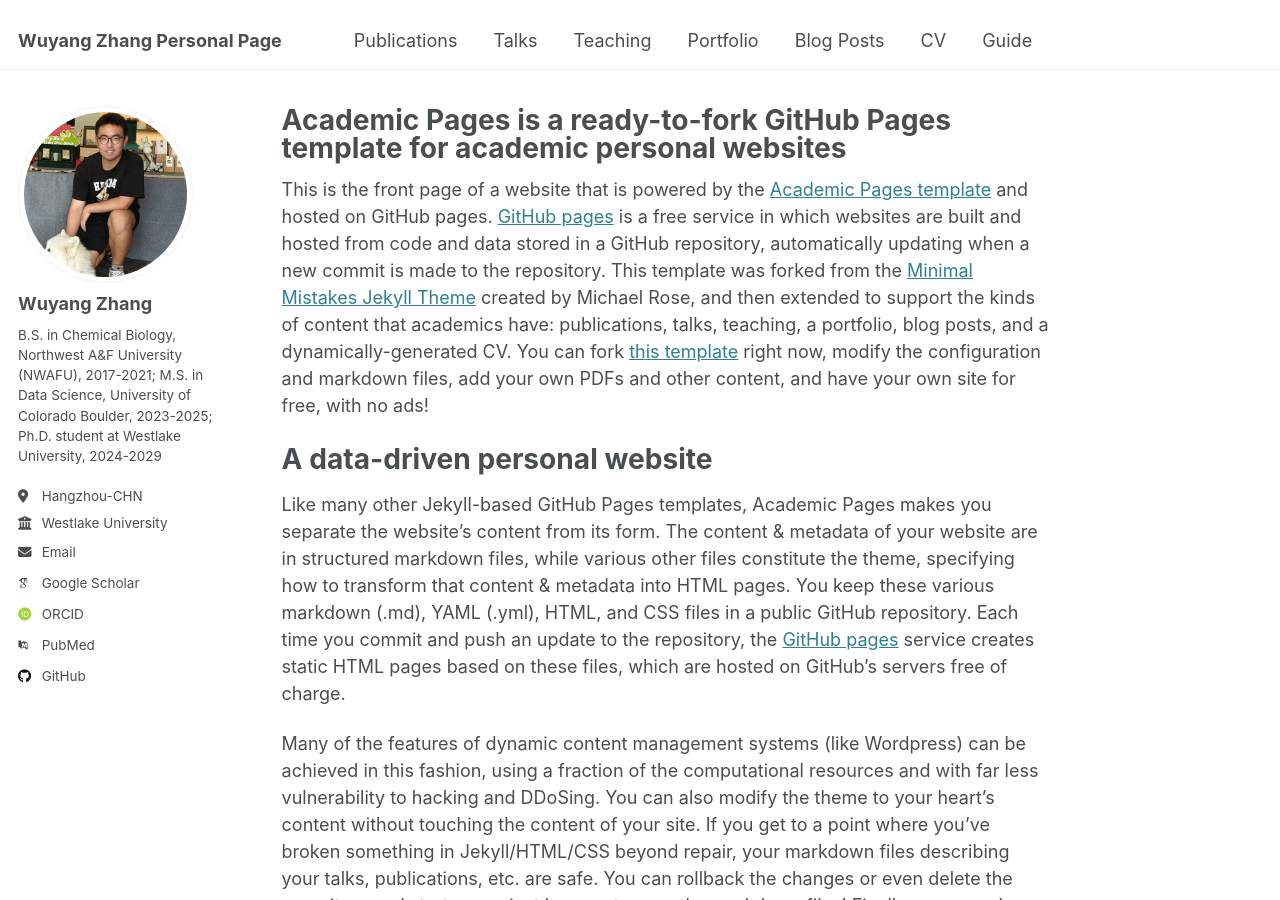
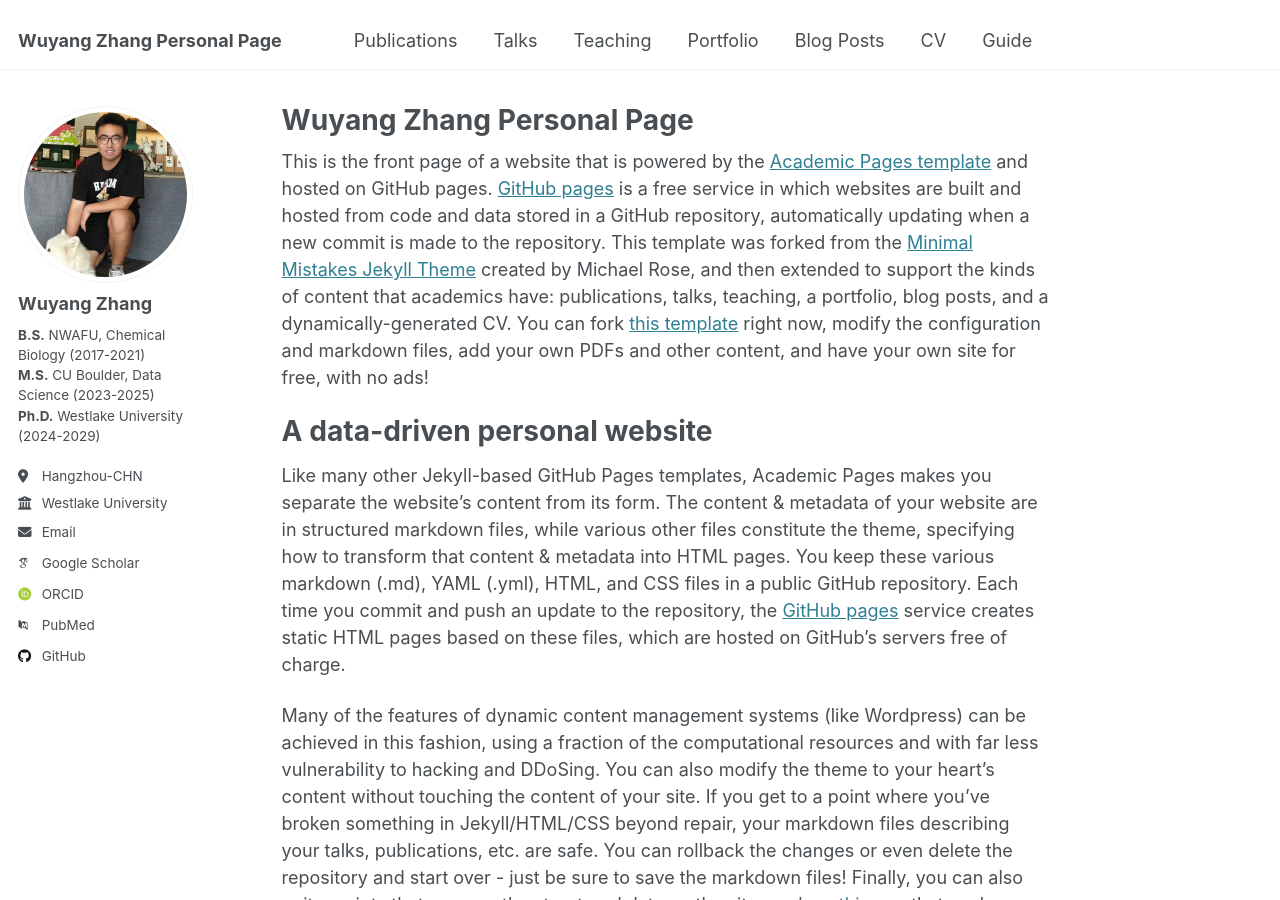
Before and after one commit to hardearnedmoneysniper/hardearnedmoneysniper.github.io, a Jekyll site: the page built from _pages/about.md, in a window 1280 px wide and 900 px high. Built offline with Jekyll 4.4.1, drawn with Linux system fonts in a browser that asks for light colours; some web fonts are replaced.

Commit message:
Refine site title and bio layout

```diff
--- a/_config.yml
+++ b/_config.yml
@@ -13,9 +13,9 @@
 title_separator          : "-"
 name                     : &name "Wuyang Zhang"
 description              : &description "Data Scientist"
-url                      : https://academicpages.github.io # the base hostname & protocol for your site e.g. "https://hardearnedmoneysniper.github.io"
+url                      : https://hardearnedmoneysniper.github.io # the base hostname & protocol for your site e.g. "https://hardearnedmoneysniper.github.io"
 baseurl                  : "" # the subpath of your site, e.g. "/blog"
-repository               : "academicpages/academicpages.github.io"
+repository               : "hardearnedmoneysniper/hardearnedmoneysniper.github.io"
 
 # Site Author - The following control what appear as part of the author content on the side bar.
 #               If a field is blank the icon and link will not appear, otherwise it will be shown.
@@ -25,7 +25,10 @@
   avatar           : "profile.png"
   name             : "Wuyang Zhang"
   pronouns         : # example: "he/his"
-  bio              : "B.S. in Chemical Biology, Northwest A&F University (NWAFU), 2017-2021; M.S. in Data Science, University of Colorado Boulder, 2023-2025; Ph.D. student at Westlake University, 2024-2029"
+  bio              : >-
+    <strong>B.S.</strong> NWAFU, Chemical Biology (2017-2021)<br>
+    <strong>M.S.</strong> CU Boulder, Data Science (2023-2025)<br>
+    <strong>Ph.D.</strong> Westlake University (2024-2029)
   location         : "Hangzhou-CHN"
   employer         : "Westlake University"
   uri              : # URL
--- a/_pages/about.md
+++ b/_pages/about.md
@@ -1,6 +1,6 @@
 ---
 permalink: /
-title: "Academic Pages is a ready-to-fork GitHub Pages template for academic personal websites"
+title: "Wuyang Zhang Personal Page"
 author_profile: true
 redirect_from:
   - /about/
```
